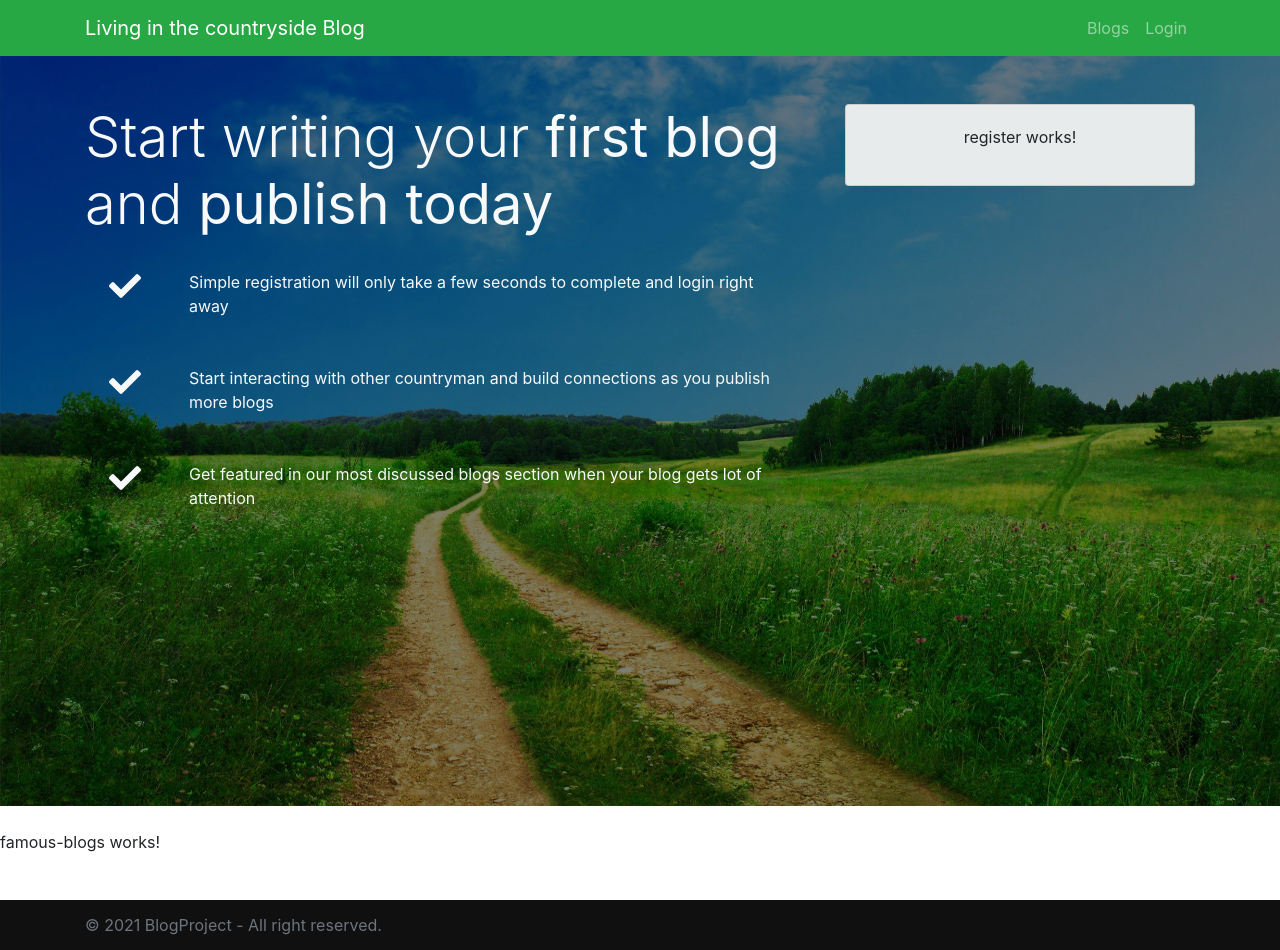
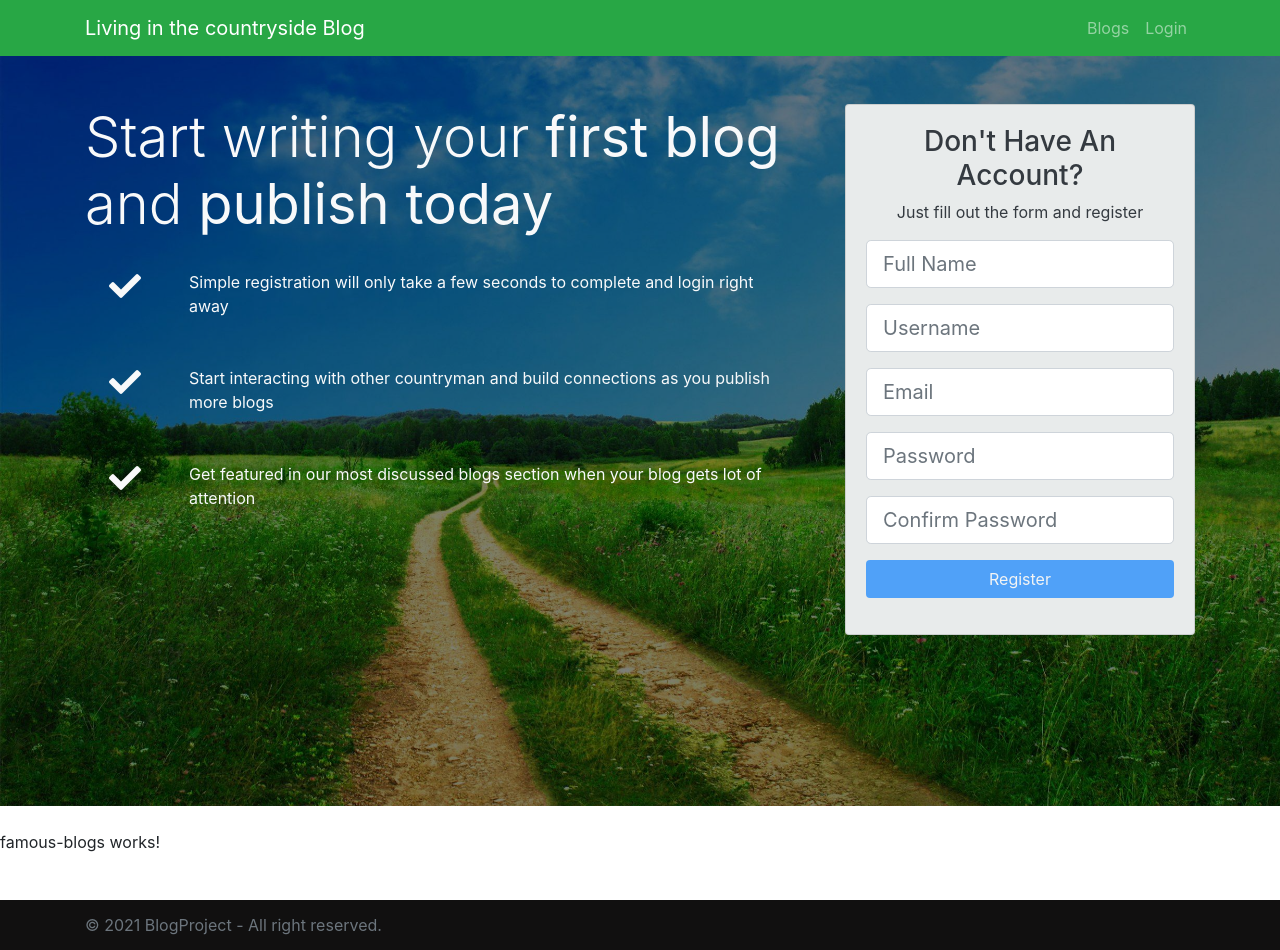
Before and after one commit to fiiuliana/BlogProject, an Angular app in the folder BlogProject-UI/: page / in a window 1280 px wide. Built offline with nearby package versions, Linux system fonts and the light colour scheme.

Commit message:
Added the dashboard. Correction made to Date.

```diff
--- a/BlogProject-UI/src/app/components/dashboard/dashboard.component.html
+++ b/BlogProject-UI/src/app/components/dashboard/dashboard.component.html
@@ -1 +1,71 @@
-<p>dashboard works!</p>
+<div class="container">
+
+    <div class="d-flex justify-content-center">
+        <h1 class="display-4 mt-5">Dashboard</h1>
+    </div>
+
+    <ng-template #noblogs>
+
+        <div class="d-flex justify-content-center">
+            <h3 class="text-dark mt-3">You don't have any blogs yet...</h3>
+        </div>
+
+        <button class="btn btn-lg btn-outline-primary mt-4 mb-4" (click)="createBlog()">
+            New Blog
+        </button>
+
+    </ng-template>
+
+    <ng-template [ngIf]="userBlogs.length > 0" [ngIfElse]="noblogs">
+
+        <button class="btn btn-lg btn-outline-dark mt-4 mb-4" (click)="createBlog()">
+            New Blog
+        </button>
+
+        <table class="table table-hover table-striped">
+            <thead>
+                <tr>
+                    <th>Title</th>
+                    <th>Snippet</th>
+                    <th>Action</th>
+                </tr>
+            </thead>
+            <tbody>
+                <tr *ngFor="let userBlog of userBlogs">
+                    <td>
+                        {{ userBlog.title | summary:30 }}
+                    </td>
+                    <td>
+                        {{ userBlog.content | summary:90 }}
+                    </td>
+                    <td>
+                        <button class="btn btn-success d-inline mr-1" (click)="editBlog(userBlog.blogId)">
+                            Edit
+                        </button>
+
+                        <button
+                            *ngIf="!userBlog.deleteConfirm"
+                            class="btn btn-danger d-inline" (click)="confirmDelete(userBlog)">
+                            Delete
+                        </button>
+
+                        <div *ngIf="!!userBlog.deleteConfirm">
+                            Sure?
+
+                            <button class="btn btn-link p-1" (click)="deleteConfirmed(userBlog, userBlogs)">
+                                Yes
+                            </button>
+
+                            <button class="btn btn-link p-1" (click)="cancelDeleteConfirm(userBlog)">
+                                No
+                            </button>
+
+                        </div>
+                    </td>
+                </tr>
+            </tbody>
+        </table>
+
+    </ng-template>
+
+</div>
--- a/BlogProject-UI/src/app/components/dashboard/dashboard.component.ts
+++ b/BlogProject-UI/src/app/components/dashboard/dashboard.component.ts
@@ -1,4 +1,9 @@
 import { Component, OnInit } from '@angular/core';
+import { Router } from '@angular/router';
+import { ToastrService } from 'ngx-toastr';
+import { Blog } from 'src/app/models/blog/blog.model';
+import { AccountService } from 'src/app/services/account.service';
+import { BlogService } from 'src/app/services/blog.service';
 
 @Component({
   selector: 'app-dashboard',
@@ -7,9 +12,57 @@
 })
 export class DashboardComponent implements OnInit {
 
-  constructor() { }
+  userBlogs: Blog[];
+
+  constructor(
+    private blogService: BlogService,
+    private router: Router,
+    private toastr: ToastrService,
+    private accountService: AccountService
+  ) { }
 
   ngOnInit(): void {
+    this.userBlogs = [];
+
+    let currentApplicationUserId = this.accountService.currentUserValue.applicationUserId;
+
+    this.blogService.getByApplicationUserId(currentApplicationUserId).subscribe(userBlogs => {
+      this.userBlogs = userBlogs;
+    });
+  }
+  confirmDelete(blog: Blog) {
+    blog.deleteConfirm = true;
+  }
+
+  cancelDeleteConfirm(blog: Blog) {
+    blog.deleteConfirm = false;
+  }
+
+  deleteConfirmed(blog: Blog, blogs: Blog[]) {
+    this.blogService.delete(blog.blogId).subscribe(() => {
+
+      let index = 0;
+
+      for (let i=0; i<blogs.length; i++) {
+        if (blogs[i].blogId === blog.blogId) {
+          index = i;
+        }
+      }
+
+      if (index > -1) {
+        blogs.splice(index, 1);
+      }
+
+      this.toastr.info("Blog deleted.");
+    });
+  }
+
+  editBlog(blogId: number) {
+    this.router.navigate([`/dashboard/${blogId}`]);
+  }
+
+  createBlog() {
+    this.router.navigate(['/dashboard/-1']);
   }
 
 }
--- a/BlogProject-UI/src/app/components/register/register.component.html
+++ b/BlogProject-UI/src/app/components/register/register.component.html
@@ -1 +1,103 @@
-<p>register works!</p>
+<h3 class="text-dark">Don't Have An Account?</h3>
+<p class="text-dark">Just fill out the form and register</p>
+
+<form [formGroup]="registerForm" (ngSubmit)="onSubmit()">
+
+    <div class="form-group">
+        <input
+            type="text"
+            [ngClass]="{'is-invalid' : hasErrors('fullname') && isTouched('fullname'),
+                        'is-valid' : !hasErrors('fullname') && isTouched('fullname')}"
+            class="form-control form-control-lg"
+            formControlName="fullname"
+            placeholder="Full Name">
+
+        <div *ngIf="hasError('fullname', 'minlength') || hasError('fullname', 'maxlength')" class="invalid-feedback">
+            Must be between 10-30 characters
+        </div>
+    </div>
+
+    <div class="form-group">
+        <input
+            type="text"
+            [ngClass]="{'is-invalid' : hasErrors('username') && isTouched('username'),
+                        'is-valid' : !hasErrors('username') && isTouched('username')}"
+            class="form-control form-control-lg"
+            formControlName="username"
+            placeholder="Username">
+
+        <div *ngIf="hasError('username', 'required')" class="invalid-feedback">
+            Username is required
+        </div>
+
+        <div *ngIf="hasError('username', 'minlength') || hasError('username', 'maxlength')" class="invalid-feedback">
+            Must be between 5-20 characters
+        </div>
+    </div>
+
+    <div class="form-group">
+        <input
+            type="text"
+            [ngClass]="{'is-invalid' : hasErrors('email') && isTouched('email'),
+                        'is-valid' : !hasErrors('email') && isTouched('email')}"
+            class="form-control form-control-lg"
+            formControlName="email"
+            placeholder="Email">
+
+        <div *ngIf="hasError('email', 'required')" class="invalid-feedback">
+            Email is required
+        </div>
+
+        <div *ngIf="hasError('email', 'pattern')" class="invalid-feedback">
+            Invalid email format
+        </div>
+
+        <div *ngIf="hasError('email', 'maxlength')" class="invalid-feedback">
+            Can be at most 30 characters
+        </div>
+    </div>
+
+    <div class="form-group">
+        <input
+            type="password"
+            [ngClass]="{'is-invalid' : hasErrors('password') && isTouched('password'),
+                        'is-valid' : !hasErrors('password') && isTouched('password')}"
+            class="form-control form-control-lg"
+            formControlName="password"
+            placeholder="Password">
+
+        <div *ngIf="hasError('password', 'required')" class="invalid-feedback">
+            Password is required
+        </div>
+
+        <div *ngIf="hasError('password', 'minlength') || hasError('password', 'maxlength')" class="invalid-feedback">
+            Must be between 10-50 characters
+        </div>
+    </div>
+
+    <div class="form-group">
+        <input
+            type="password"
+            [ngClass]="{'is-invalid' :
+                        (formHasError('isMatching') || hasErrors('confirmPassword'))
+                        && isTouched('confirmPassword'),
+                        'is-valid' :
+                        (!formHasError('isMatching') && !hasErrors('confirmPassword'))
+                        && isTouched('confirmPassword')}"
+            class="form-control form-control-lg"
+            formControlName="confirmPassword"
+            placeholder="Confirm Password">
+
+        <div *ngIf="hasError('confirmPassword', 'required')" class="invalid-feedback">
+            Confirm Password is required
+        </div>
+
+        <div *ngIf="formHasError('isMatching')" class="invalid-feedback">
+            Passwords do not match
+        </div>
+    </div>
+
+    <button class="btn btn-block mb-3 bg-primary text-light"
+    [disabled]="!registerForm.valid">Register</button>
+
+</form>
--- a/BlogProject-UI/src/app/components/register/register.component.ts
+++ b/BlogProject-UI/src/app/components/register/register.component.ts
@@ -1,4 +1,8 @@
 import { Component, OnInit } from '@angular/core';
+import { FormBuilder, FormGroup, ValidatorFn, Validators } from '@angular/forms';
+import { Router } from '@angular/router';
+import { ApplicationUserCreate } from 'src/app/models/account/application-user-create.model';
+import { AccountService } from 'src/app/services/account.service';
 
 @Component({
   selector: 'app-register',
@@ -7,9 +11,77 @@
 })
 export class RegisterComponent implements OnInit {
 
-  constructor() { }
+  registerForm: FormGroup;
+
+  constructor(
+    private accountService: AccountService,
+    private router: Router,
+    // in order to make reactive and template form validation
+    private formBuilder: FormBuilder
+  ) { }
 
   ngOnInit(): void {
+    this.registerForm = this.formBuilder.group({
+      fullname: [null, [
+        Validators.minLength(10),
+        Validators.maxLength(30)
+      ]],
+      username: [null, [
+        Validators.required,
+        Validators.minLength(5),
+        Validators.maxLength(20)
+      ]],
+      email: [null, [
+        Validators.required,
+        Validators.pattern(/^(([^<>()\[\]\.,;:\s@\"]+(\.[^<>()\[\]\.,;:\s@\"]+)*)|(\".+\"))@(([^<>()[\]\.,;:\s@\"]+\.)+[^<>()[\]\.,;:\s@\"]{2,})$/i),
+        Validators.maxLength(30)
+      ]],
+      password: [null, [
+        Validators.required,
+        Validators.minLength(10),
+        Validators.maxLength(50)
+      ]],
+      confirmPassword: [null, [
+        Validators.required
+      ]],
+    }, {
+      validators: this.matchValue
+    });
+  }
+
+  formHasError(error: string) {
+    return !!this.registerForm.hasError(error);
+  }
+
+  isTouched(field: string) {
+    return this.registerForm.get(field).touched;
+  }
+
+  hasErrors(field: string) {
+    return this.registerForm.get(field).errors;
+  }
+
+  hasError(field: string, error: string) {
+    return !!this.registerForm.get(field).hasError(error);
+  }
+
+  matchValue: ValidatorFn = (fg: FormGroup) => {
+    const password = fg.get('password').value;
+    const confirmPassword = fg.get('confirmPassword').value;
+    return password === confirmPassword ? null : { isMatching: true };
+  }
+
+  onSubmit() {
+    let applicationUserCreate: ApplicationUserCreate = new ApplicationUserCreate(
+      this.registerForm.get("username").value,
+      this.registerForm.get("password").value,
+      this.registerForm.get("email").value,
+      this.registerForm.get("fullname").value,
+    );
+
+    this.accountService.register(applicationUserCreate).subscribe(() => {
+      this.router.navigate(['/dashboard']);
+    })
   }
 
 }
```
